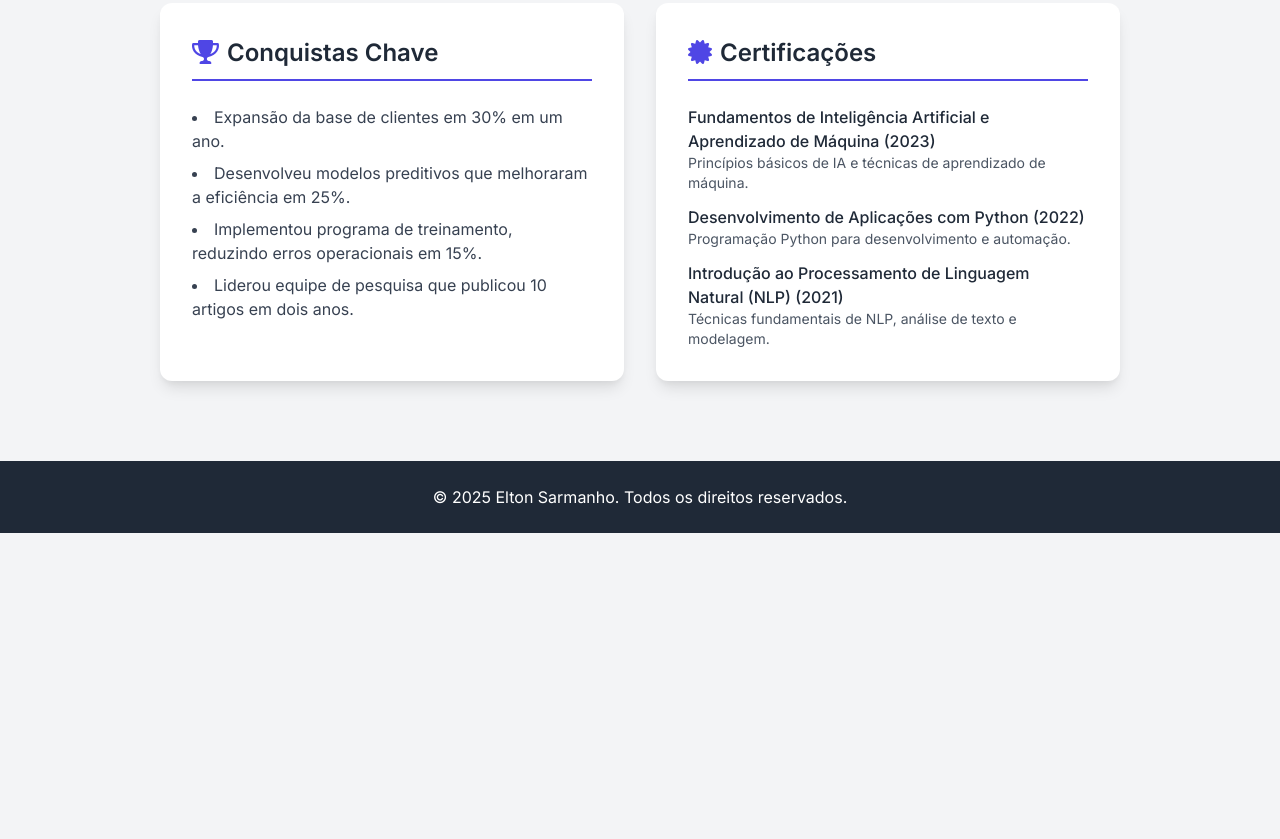
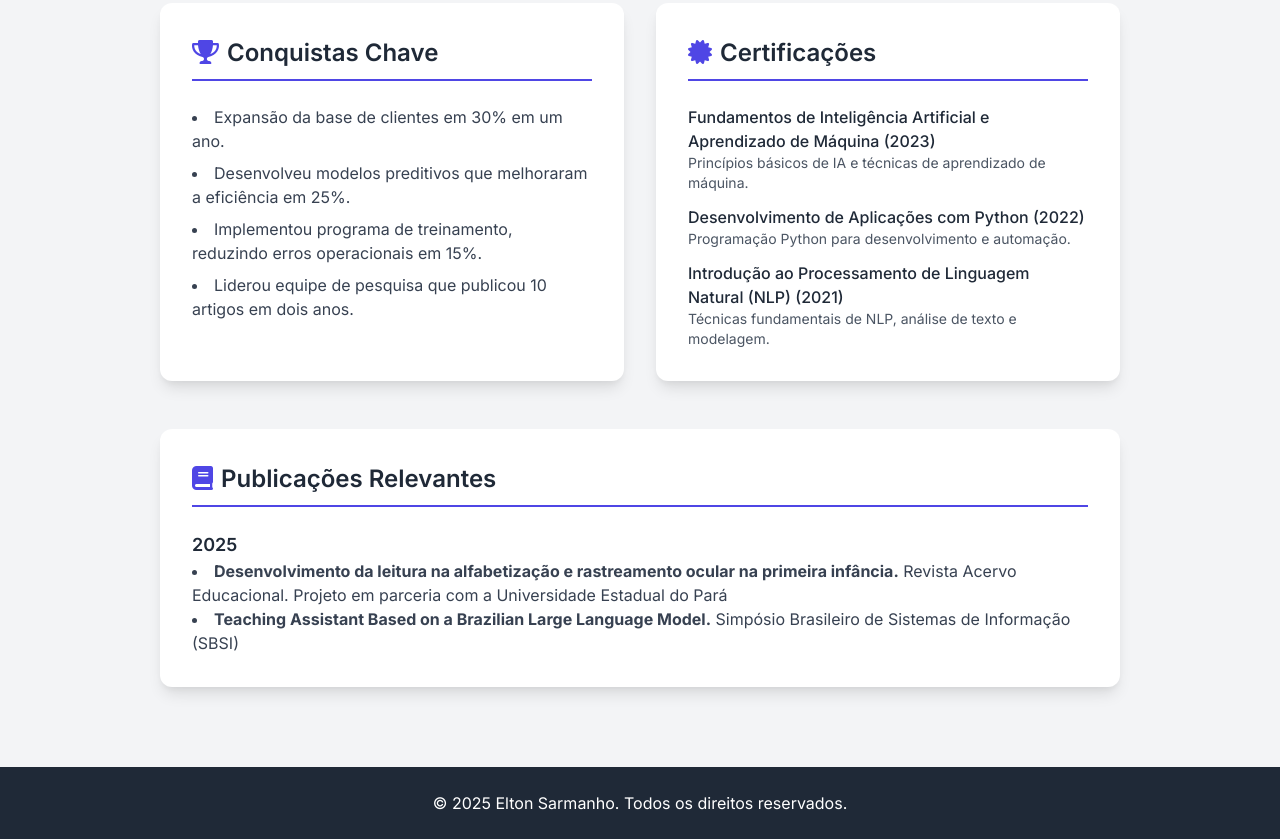
Before and after one commit to eltonsarmanho/Perfil, a plain HTML site: page index.html in a window 1280 px wide. Shown: the part 1572-2411 px from the top of the page. Before the commit the page ends 2105 px from the top, so only its background shows below. Drawn offline with nearby package versions, Linux system fonts and the light colour scheme.

Commit message:
modified:   index.html

```diff
--- a/index.html
+++ b/index.html
@@ -197,7 +197,22 @@
             </section>
         </div>
 
-
+    <!-- Nova seção de Publicações -->
+<section id="publicacoes" class="mb-12">
+    <div class="card p-6 md:p-8">
+        <h2 class="section-title"><i class="fas fa-book mr-2 text-indigo-600"></i>Publicações Relevantes</h2>
+        <div class="space-y-6">
+            <div><h3 class="font-semibold text-lg text-gray-800">2025</h3>
+                <ul class="list-disc list-inside text-gray-700">
+                    <li><strong>Desenvolvimento da leitura na alfabetização e rastreamento ocular na primeira infância.</strong> Revista Acervo Educacional. Projeto em parceria com a Universidade Estadual do Pará</li>
+                    <li><strong>Teaching Assistant Based on a Brazilian Large Language Model.</strong> Simpósio Brasileiro de Sistemas de Informação (SBSI)</li>
+                </ul>
+            </div>
+            <!-- Demais anos seguem o mesmo padrão... -->
+            <!-- (cole o restante do código da seção Publicações aqui, como fornecido na resposta anterior) -->
+        </div>
+    </div>
+</section>
     </main>
 
     <footer class="bg-gray-800 text-white text-center p-6">
```
